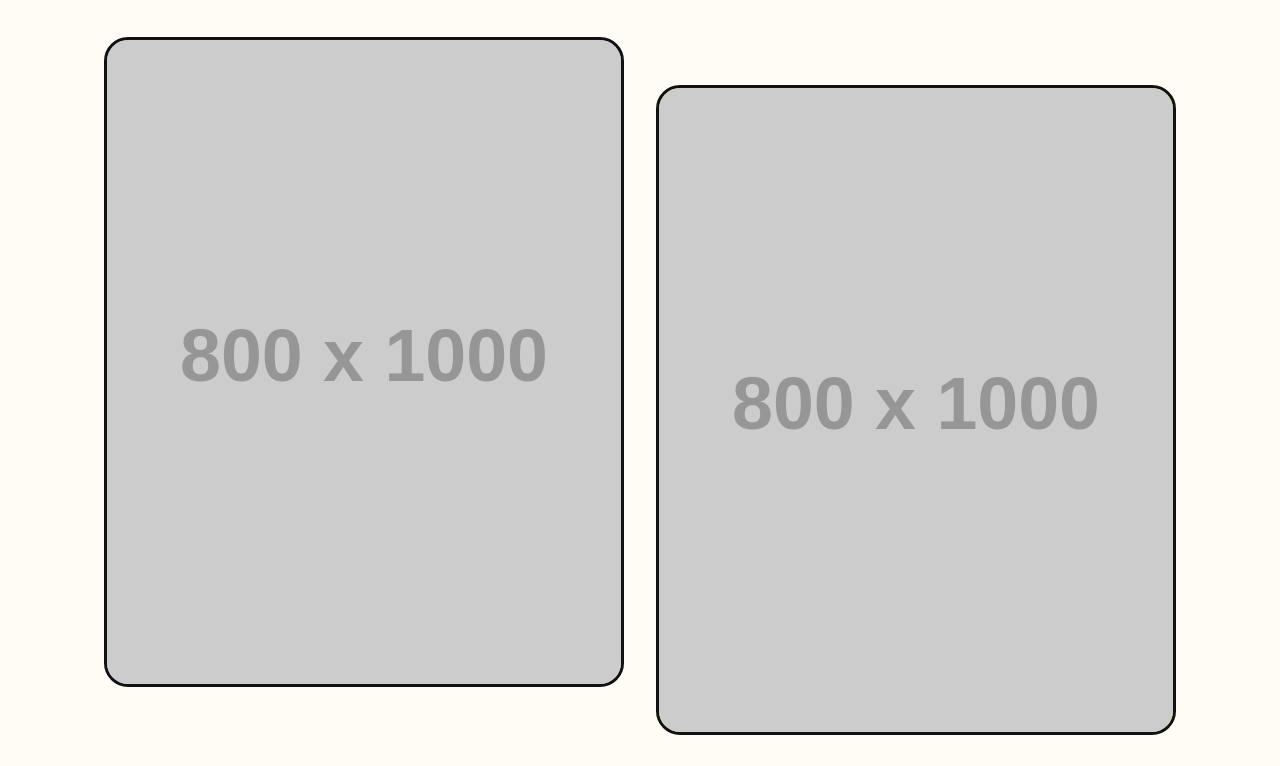
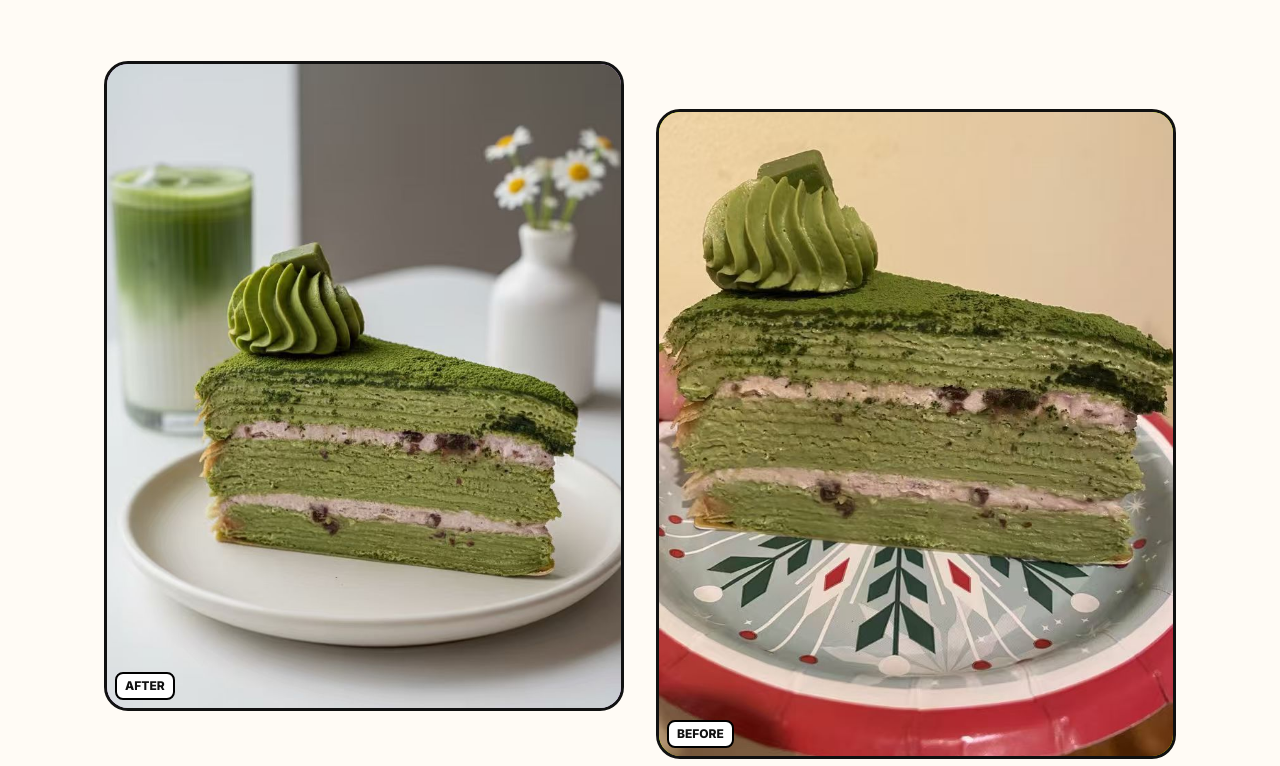
Before and after one commit to jerryhuang248-pixel/glowpost-website, a plain HTML site: page index.html in a window 1280 px wide. Shown: the part 1014-1780 px from the top of the page. Drawn offline with nearby package versions, Linux system fonts and the light colour scheme; placeholder pictures from the web are drawn by us.

Commit message:
Update index.html

```diff
--- a/index.html
+++ b/index.html
@@ -140,8 +140,7 @@
 
             <h1 class="text-5xl md:text-8xl font-black leading-[0.95] md:leading-[0.9] tracking-tight mb-8">
                 YOU SHOOT <br>
-             </span>
-                <span class="relative inline-block text-white px-2 mt-2 md:mt-0">
+                <span class="relative inline-block text-white px-2 mt-4 md:mt-6">
                     <span class="absolute inset-0 bg-hot-pink transform skew-x-[-6deg] -z-10 border-[3px] border-dope-black rounded-lg"></span>
                     I POLISH.
                 </span>
@@ -186,15 +185,17 @@
 
         <div class="space-y-16">
 
-            <!-- Group 1 -->
+            <!-- Group 1 (With your Images) -->
             <div class="grid grid-cols-2 gap-4 md:gap-8">
-                <!-- Image 1-1 -->
+                <!-- Image 1-1 (After) -->
                 <div class="img-card aspect-[4/5] bg-soft-purple relative group">
-                    <img src="https://via.placeholder.com/800x1000/E0B0FF/111111?text=Image+1-1" class="w-full h-full object-cover" alt="Portfolio Image">
+                    <img src="./After1.jpg" class="w-full h-full object-cover" alt="Polished Result">
+                    <div class="absolute bottom-2 left-2 bg-white px-2 py-1 border-2 border-black rounded-lg text-xs font-bold">AFTER</div>
                 </div>
-                <!-- Image 1-2 -->
+                <!-- Image 1-2 (Before) -->
                 <div class="img-card aspect-[4/5] bg-neon-lime relative group md:mt-12">
-                    <img src="https://via.placeholder.com/800x1000/CCFF00/111111?text=Image+1-2" class="w-full h-full object-cover" alt="Portfolio Image">
+                    <img src="./Before1.jpg" class="w-full h-full object-cover" alt="Original Photo">
+                    <div class="absolute bottom-2 left-2 bg-white px-2 py-1 border-2 border-black rounded-lg text-xs font-bold">BEFORE</div>
                 </div>
             </div>
 
```
